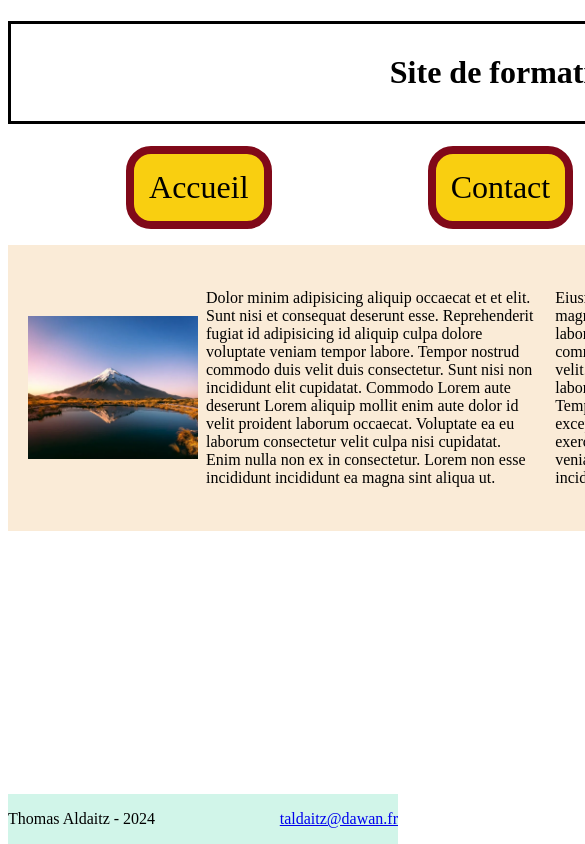
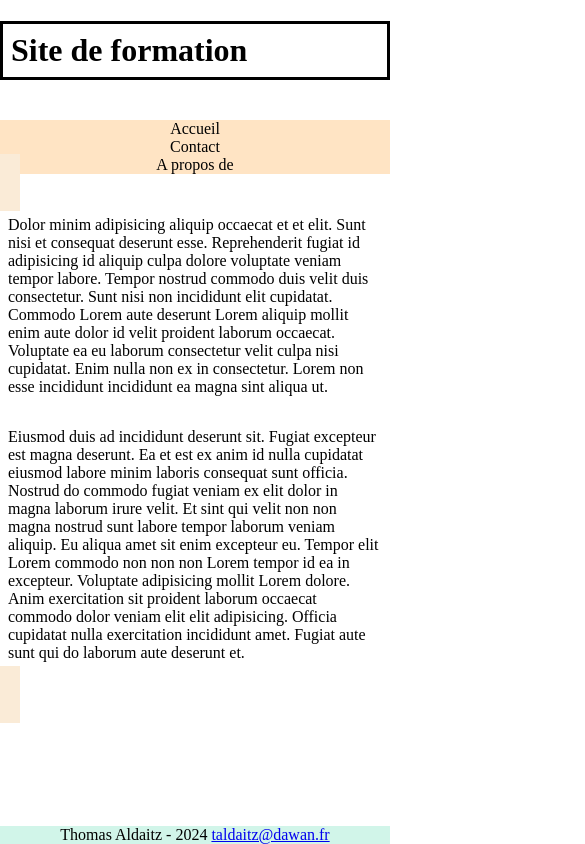
Before and after one commit to taldaitz/BS_TW_Formation, a plain HTML site: page index.html in a window 390 px wide. Shown: the top 844 px of the page, 585 px wide, since content can reach past the window. Drawn offline with Linux system fonts and the light colour scheme.

Commit message:
Add the correction for the responsive part

```diff
--- a/css/style.css
+++ b/css/style.css
@@ -1,5 +1,9 @@
+body {
+    margin: 0;
+}
+
 header, main {
-    width: 1000px;
+    max-width: 1000px;
     margin: auto;
 }
 
@@ -47,3 +51,44 @@ footer {
 #content p {
     padding: 8px;
 }
+
+
+@media screen and (max-width: 540px) {
+
+    h1 {
+        text-align: start;
+        padding: 8px;
+    }
+
+    ul {
+        display: unset;
+        margin-bottom: 10px;
+    }
+
+    ul li {
+        font-size: initial;
+        border: unset;
+        border-radius: unset;
+        background-color: bisque;
+        padding: unset;
+        text-align: center;
+    }
+
+    footer {
+        display: inline-block;
+        text-align: center;
+    }
+
+    footer p {
+        display: inline;
+    }
+
+    #content {
+        display: initial;
+    }
+
+    #content img {
+        display: none;
+    }
+
+}
```
Also changed, not shown: index.html (+5 -3 lines).
